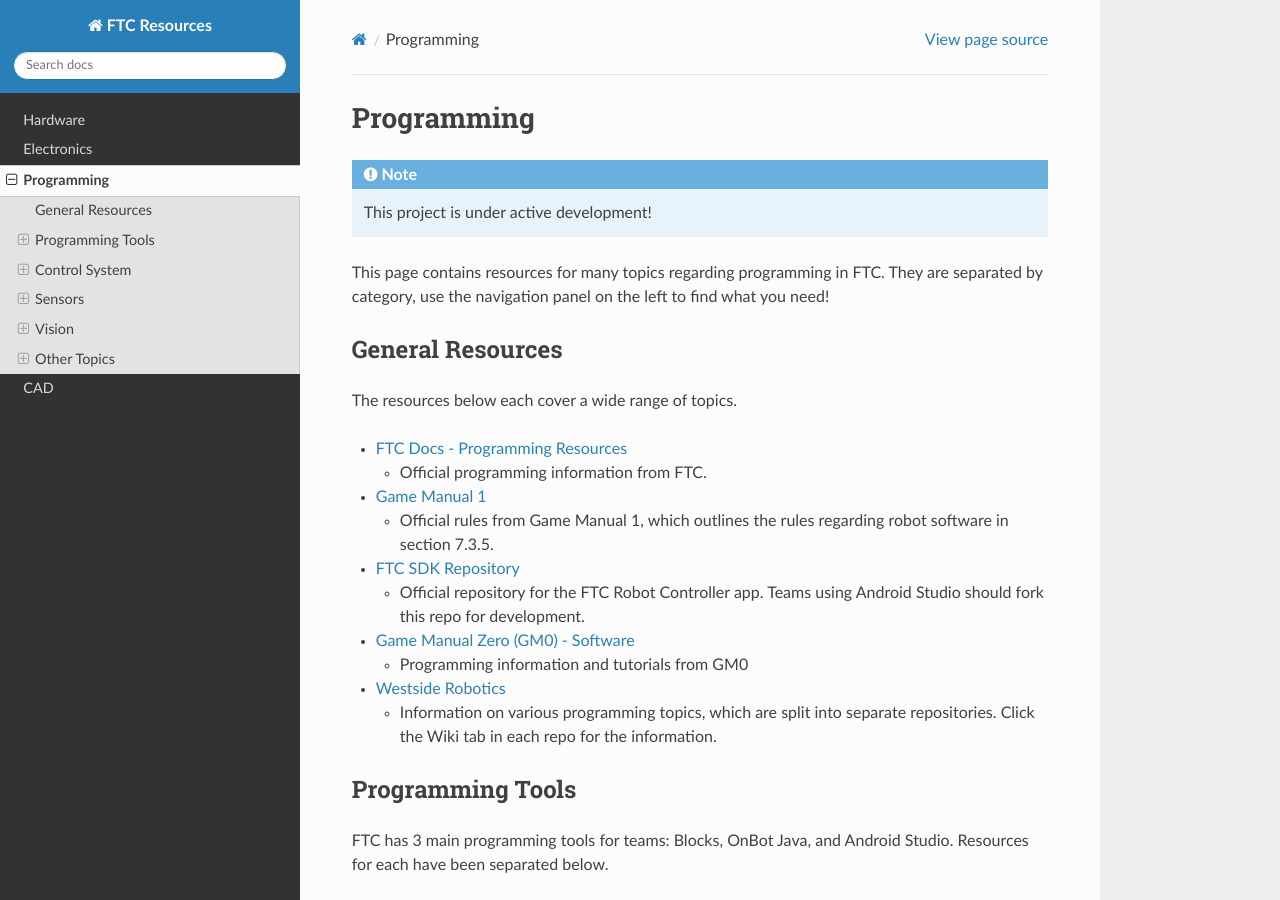
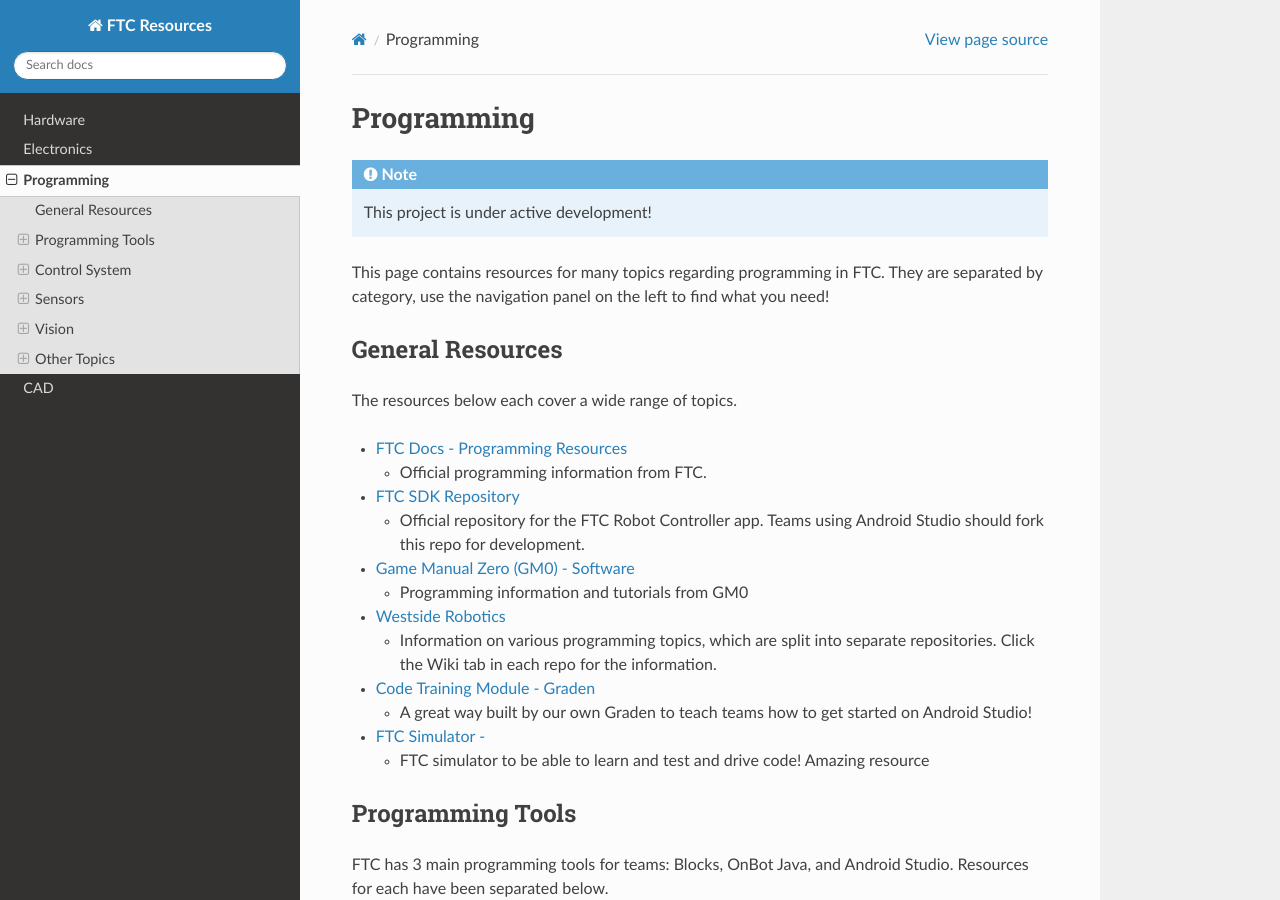
Before and after one commit to GramGra07/All-Goodies, a Sphinx documentation site: the page built from docs/source/programming.rst, in a window 1280 px wide and 900 px high. Built offline with Sphinx 7.4.7 and the Read the Docs theme 2.0.0, drawn with Linux system fonts in a browser that asks for light colours.

Commit message:
adding things in programming from Dryw's presentation

```diff
--- a/docs/source/programming.rst
+++ b/docs/source/programming.rst
@@ -16,10 +16,6 @@
 
   * Official programming information from FTC.
 
-* `Game Manual 1 <https://www.firstinspires.org/sites/default/files/uploads/resource_library/ftc/game-manual-part-1-traditional-events.pdf>`_
-
-  * Official rules from Game Manual 1, which outlines the rules regarding robot software in section 7.3.5.
-
 * `FTC SDK Repository <https://github.com/FIRST-Tech-Challenge/FtcRobotController/>`_
 
   * Official repository for the FTC Robot Controller app. Teams using Android Studio should fork this repo for development.
@@ -31,6 +27,14 @@
 * `Westside Robotics <https://github.com/WestsideRobotics?tab=repositories>`_
 
   * Information on various programming topics, which are split into separate repositories. Click the Wiki tab in each repo for the information.
+
+* `Code Training Module - Graden <https://gentrified-apps.gitbook.io/whs-ftc-code_training_module>`_
+
+  * A great way built by our own Graden to teach teams how to get started on Android Studio!
+
+* `FTC Simulator - <https://ftcsim.org/>`_
+
+  * FTC simulator to be able to learn and test and drive code! Amazing resource
 
 .. TODO - Are these relevant to include in this section?
 .. * `ACME Robotics <https://github.com/acmerobotics>`_
```
